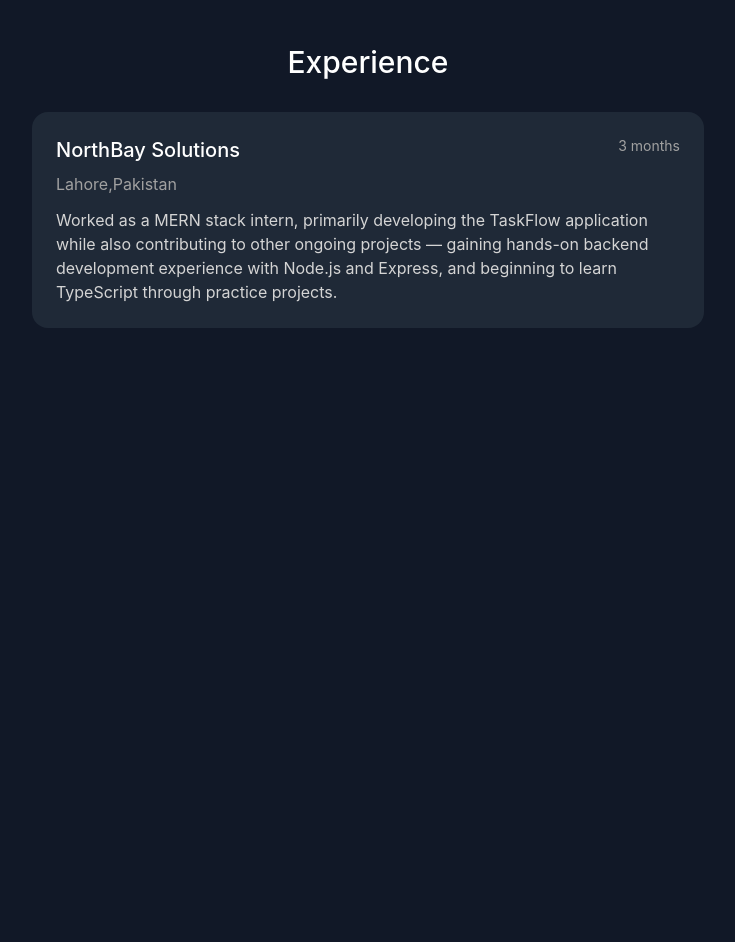
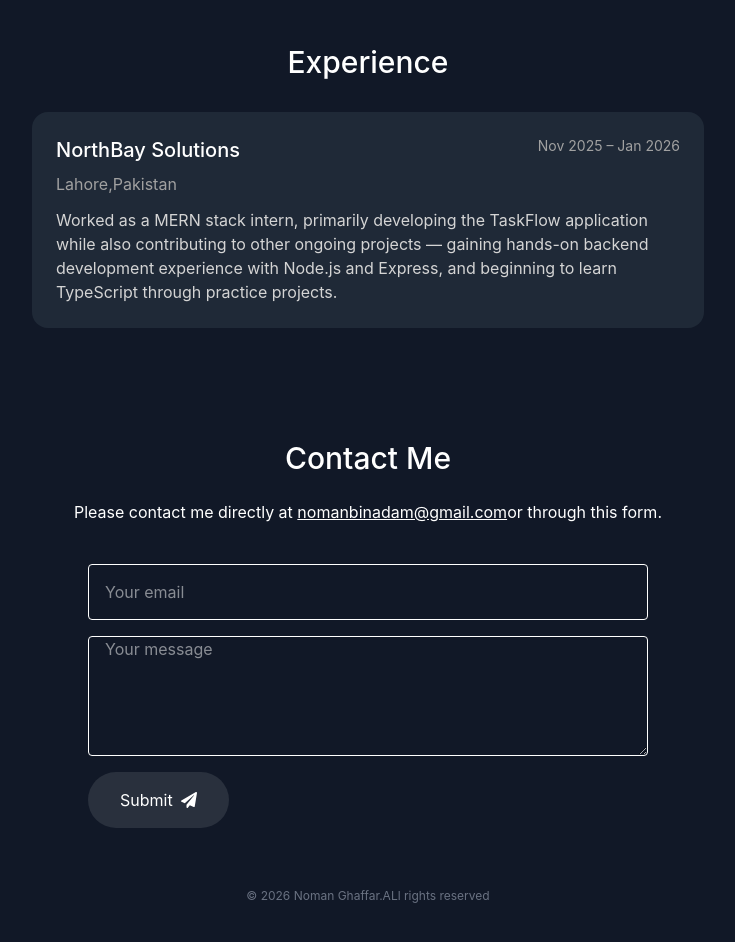
Before and after one commit to NomanAdam/my-portfolio, a React (Vite) app: page / in a window 1280 px wide. Shown: the part 2280-3222 px from the top of the page, without its empty margins (272-1007 px from the left). Before the commit the page ends 2608 px from the top, so only its background shows below. Built offline with nearby package versions, Linux system fonts and the light colour scheme.

Commit message:
UI Completed

```diff
--- a/src/App.tsx
+++ b/src/App.tsx
@@ -1,4 +1,6 @@
+import Contact from "./components/Contact";
 import Experience from "./components/Experience";
+import Footer from "./components/Footer";
 import Hero from "./components/Hero";
 import Navbar from "./components/Navbar";
 import Projects from "./components/Projects";
@@ -12,6 +14,8 @@
    <Projects />
    <Skills />
    <Experience />
+   <Contact />
+   <Footer />
   </div>
  );
 }
--- /dev/null
+++ b/src/components/Contact.tsx
@@ -0,0 +1,43 @@
+import { FaPaperPlane } from "react-icons/fa";
+import { useState } from "react";
+export default function Contact() {
+ const [email, setEmail] = useState<string>("");
+ const [message, setMessage] = useState<string>("");
+
+ const handleSubmit = (e: React.FormEvent) => {
+  e.preventDefault(); // stops the page from reloading (default HTML form behavior)
+  console.log(email); // for now — later this is where you'd send the email
+  console.log(message);
+ };
+ return (
+  <section className=" mt-28 text-white flex items-center justify-center flex-col">
+   <h1 className=" text-3xl font-medium mb-6 ">Contact Me</h1>
+   <p className="mb-10">
+    Please contact me directly at{" "}
+    <a className="cursor-pointer underline">nomanbinadam@gmail.com</a>or through
+    this form.
+   </p>
+   <form onSubmit={handleSubmit} className="flex flex-col gap-4">
+    <input
+     type="email"
+     placeholder="Your email"
+     className="h-14 px-4 rounded border border-solid w-140"
+     onChange={(e) => setEmail(e.target.value)}
+     value={email}
+    ></input>
+    <textarea
+     onChange={(e) => setMessage(e.target.value)}
+     placeholder="Your message"
+     className="h-30 px-4 rounded border border-solid w-140"
+    ></textarea>
+    <button
+     type="submit"
+     className="self-start bg-[#29303d] rounded-full  px-8 py-4 cursor-pointer flex items-center justify-center gap-2"
+    >
+     Submit
+     <FaPaperPlane />
+    </button>
+   </form>
+  </section>
+ );
+}
--- a/src/components/Experience.tsx
+++ b/src/components/Experience.tsx
@@ -13,7 +13,7 @@
       <span className="text-neutral-400 text-sm">{exp.duration}</span>
      </div>
      <p className="text-neutral-400 mb-3">{exp.place}</p>
-     <p className="text-neutral-300">{exp.description}</p>
+     <p className="text-neutral-300 ">{exp.description}</p>
     </div>
    </div>
   </section>
--- /dev/null
+++ b/src/components/Footer.tsx
@@ -0,0 +1,10 @@
+export default function Footer() {
+ return (
+  <footer className="mb-10  mt-15 px-4 text-center text-gray-500">
+   <small className="mb-2 block text-xs">
+    {" "}
+    &copy; {new Date().getFullYear()} Noman Ghaffar.ALl rights reserved
+   </small>
+  </footer>
+ );
+}
--- a/src/constants/experienceData.tsx
+++ b/src/constants/experienceData.tsx
@@ -1,7 +1,7 @@
 export const experienceData = {
  place: "Lahore,Pakistan",
  company: "NorthBay Solutions",
- duration: "3 months",
+ duration: "Nov 2025 – Jan 2026",
  description:
   "Worked as a MERN stack intern, primarily developing the TaskFlow application while also contributing to other ongoing projects — gaining hands-on backend development experience with Node.js and Express, and beginning to learn TypeScript through practice projects.",
 };
```
